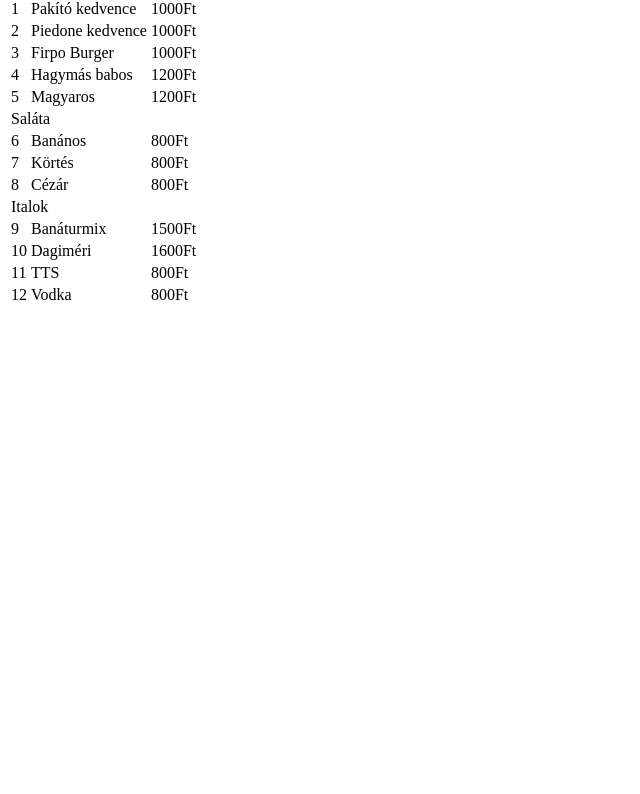
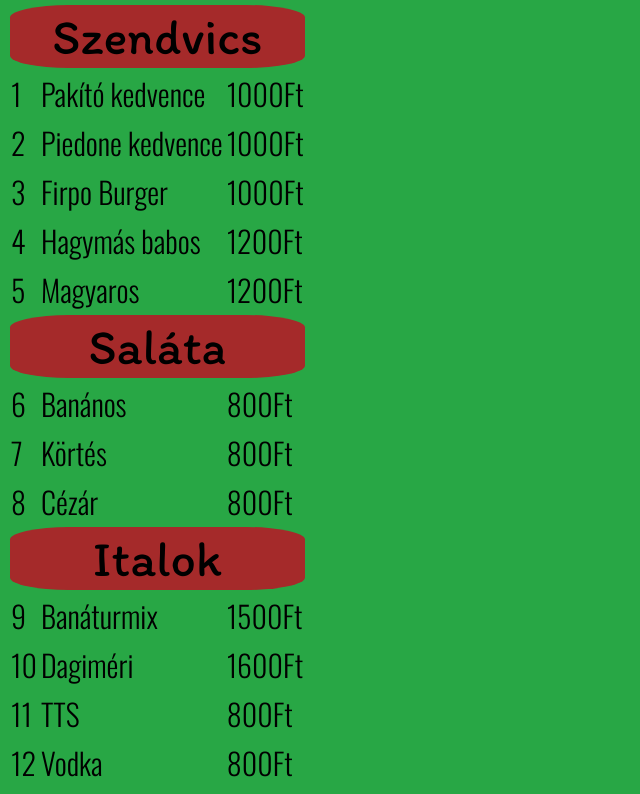
Before and after one commit to faragomiklos/faragomiklos.github.io, a plain HTML site: page elarningHonlap/etlap.html in a window 1280 px wide. Shown: the part 175-969 px from the top of the page, without its empty margins (0-640 px from the left). Before the commit the page ends 800 px from the top, so only its background shows below. Drawn offline with nearby package versions, Linux system fonts and the light colour scheme.

Commit message:
Étlap formáz

```diff
--- a/elarningHonlap/css/akciok.css
+++ b/elarningHonlap/css/akciok.css
@@ -1,3 +1,11 @@
+@import url('https://fonts.googleapis.com/css2?family=Oswald:wght@300;700&display=swap');
+
+body{
+    font-family: "oswald", sans-serif;
+    background-color: #28A745;
+}
+
+
 ul{
     list-style-type: none;
 }
--- a/elarningHonlap/css/etlap.css
+++ b/elarningHonlap/css/etlap.css
@@ -1,3 +1,29 @@
+@import url('https://fonts.googleapis.com/css2?family=Oswald:wght@300;700&display=swap');
+@import url('https://fonts.googleapis.com/css2?family=Itim&display=swap');
+
+*{
+    box-sizing: border-box;
+}
+
+body{
+    font-family: "oswald", sans-serif;
+    background-color: #28A745;
+}
+
+td{
+    font-size: 30px;
+}
+
+.fogas{
+    font-family: "Itim", sans-serif;
+    text-align: center;
+    font-size: 50px;
+    background-color: brown;
+    border-radius: 20%;
+
+}
+
+
 ul{
     list-style-type: none;
 }
--- a/elarningHonlap/css/fooldal.css
+++ b/elarningHonlap/css/fooldal.css
@@ -2,6 +2,7 @@
 @import url('https://fonts.googleapis.com/css2?family=Oswald:wght@300;700&display=swap');
 
 body{
+    font-family: "oswald", sans-serif;
     background-color: #28A745;
 }
 
--- a/elarningHonlap/etlap.html
+++ b/elarningHonlap/etlap.html
@@ -24,7 +24,7 @@
 
     <table>
         <tr>
-            <td colspan="2">Szendvics</td>
+            <td colspan="3" class="fogas">Szendvics</td>
         </tr>
         <tr>
             <td>1</td>
@@ -52,7 +52,7 @@
             <td>1200Ft</td>
         </tr>
         <tr>
-            <td colspan="2">Saláta</td>
+            <td colspan="3" class="fogas">Saláta</td>
         </tr>
         <tr>
             <td>6</td>
@@ -70,7 +70,7 @@
             <td>800Ft</td>
         </tr>
         <tr>
-            <td colspan="2">Italok</td>
+            <td colspan="3" class="fogas">Italok</td>
         </tr>
         <tr>
             <td>9</td>
```
